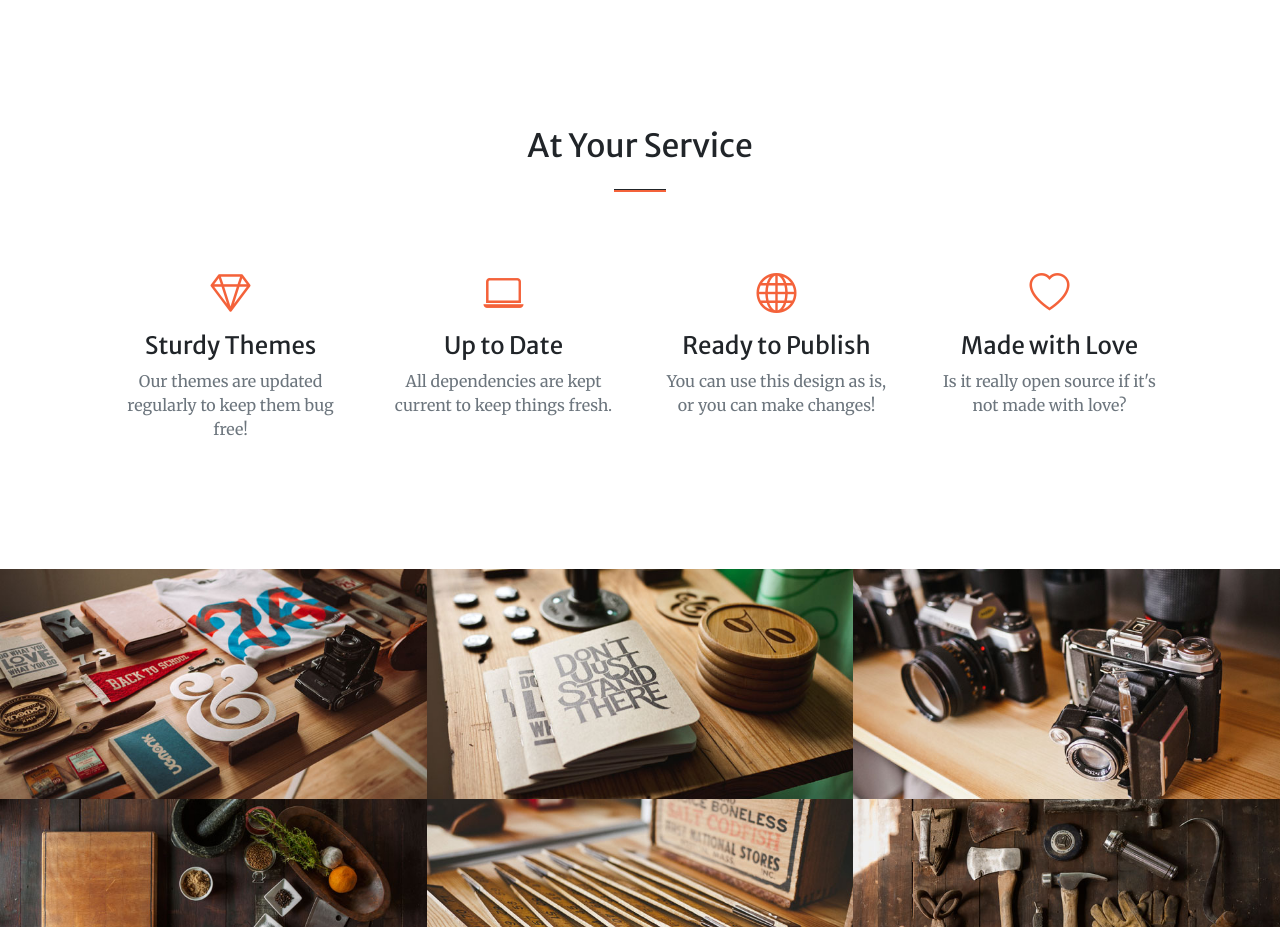
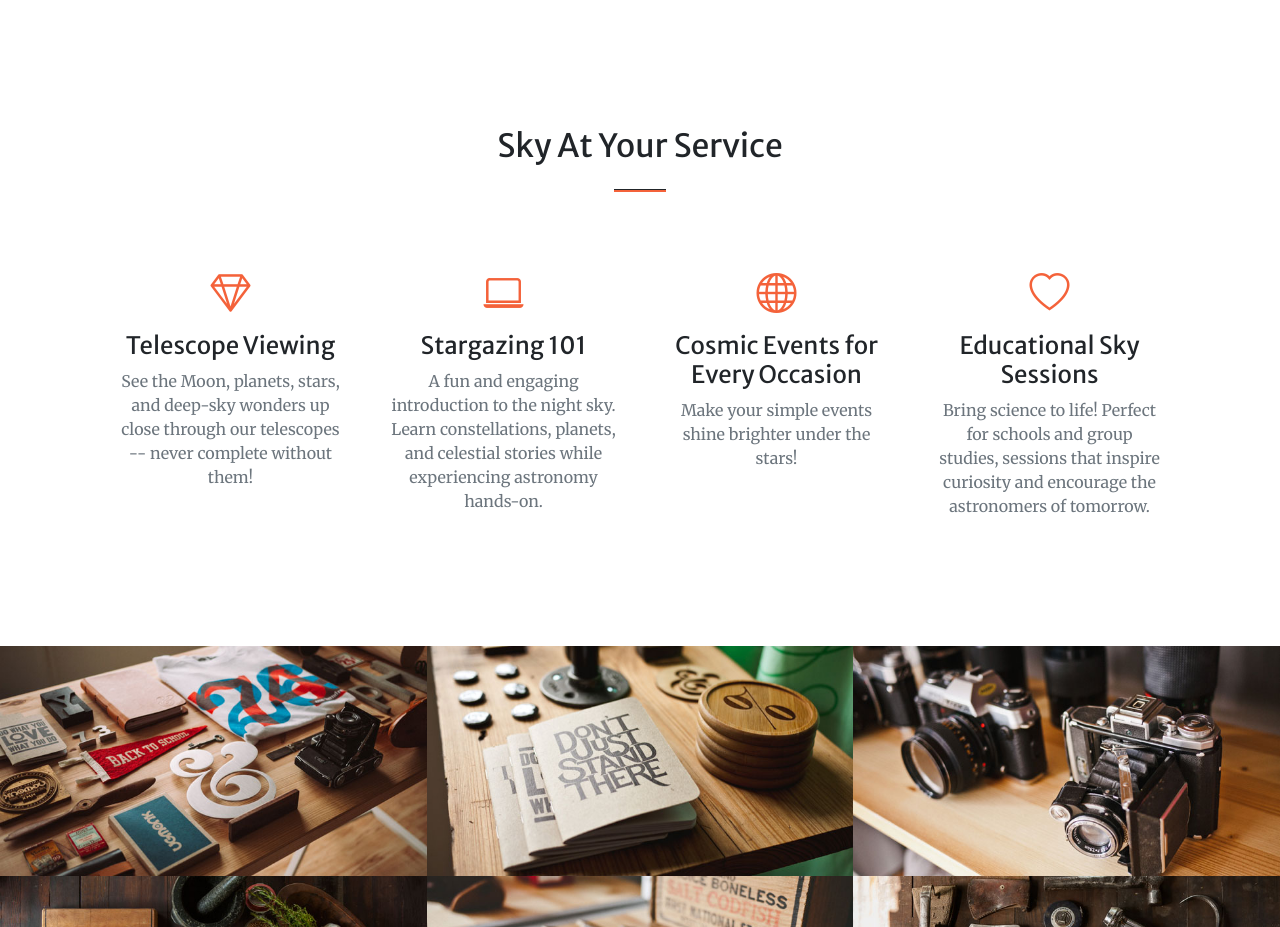
Before and after one commit to SkyPeter/IT-Astronomer, a plain HTML site: page index.html in a window 1280 px wide. Shown: the part 1500-2427 px from the top of the page. Drawn offline with nearby package versions, Linux system fonts and the light colour scheme; some packages are replaced by stand-ins of ours; a script that the page names is missing.

```diff
--- a/index.html
+++ b/index.html
@@ -65,35 +65,35 @@
         <!-- Services-->
         <section class="page-section" id="services">
             <div class="container px-4 px-lg-5">
-                <h2 class="text-center mt-0">At Your Service</h2>
+                <h2 class="text-center mt-0">Sky At Your Service</h2>
                 <hr class="divider" />
                 <div class="row gx-4 gx-lg-5">
                     <div class="col-lg-3 col-md-6 text-center">
                         <div class="mt-5">
                             <div class="mb-2"><i class="bi-gem fs-1 text-primary"></i></div>
-                            <h3 class="h4 mb-2">Sturdy Themes</h3>
-                            <p class="text-muted mb-0">Our themes are updated regularly to keep them bug free!</p>
+                            <h3 class="h4 mb-2">Telescope Viewing</h3>
+                            <p class="text-muted mb-0">See the Moon, planets, stars, and deep-sky wonders up close through our telescopes -- never complete without them!</p>
                         </div>
                     </div>
                     <div class="col-lg-3 col-md-6 text-center">
                         <div class="mt-5">
                             <div class="mb-2"><i class="bi-laptop fs-1 text-primary"></i></div>
-                            <h3 class="h4 mb-2">Up to Date</h3>
-                            <p class="text-muted mb-0">All dependencies are kept current to keep things fresh.</p>
+                            <h3 class="h4 mb-2">Stargazing 101</h3>
+                            <p class="text-muted mb-0">A fun and engaging introduction to the night sky. Learn constellations, planets, and celestial stories while experiencing astronomy hands-on.</p>
                         </div>
                     </div>
                     <div class="col-lg-3 col-md-6 text-center">
                         <div class="mt-5">
                             <div class="mb-2"><i class="bi-globe fs-1 text-primary"></i></div>
-                            <h3 class="h4 mb-2">Ready to Publish</h3>
-                            <p class="text-muted mb-0">You can use this design as is, or you can make changes!</p>
+                            <h3 class="h4 mb-2">Cosmic Events for Every Occasion</h3>
+                            <p class="text-muted mb-0">Make your simple events shine brighter under the stars!</p>
                         </div>
                     </div>
                     <div class="col-lg-3 col-md-6 text-center">
                         <div class="mt-5">
                             <div class="mb-2"><i class="bi-heart fs-1 text-primary"></i></div>
-                            <h3 class="h4 mb-2">Made with Love</h3>
-                            <p class="text-muted mb-0">Is it really open source if it's not made with love?</p>
+                            <h3 class="h4 mb-2">Educational Sky Sessions</h3>
+                            <p class="text-muted mb-0">Bring science to life! Perfect for schools and group studies, sessions that inspire curiosity and encourage the astronomers of tomorrow.</p>
                         </div>
                     </div>
                 </div>
```
